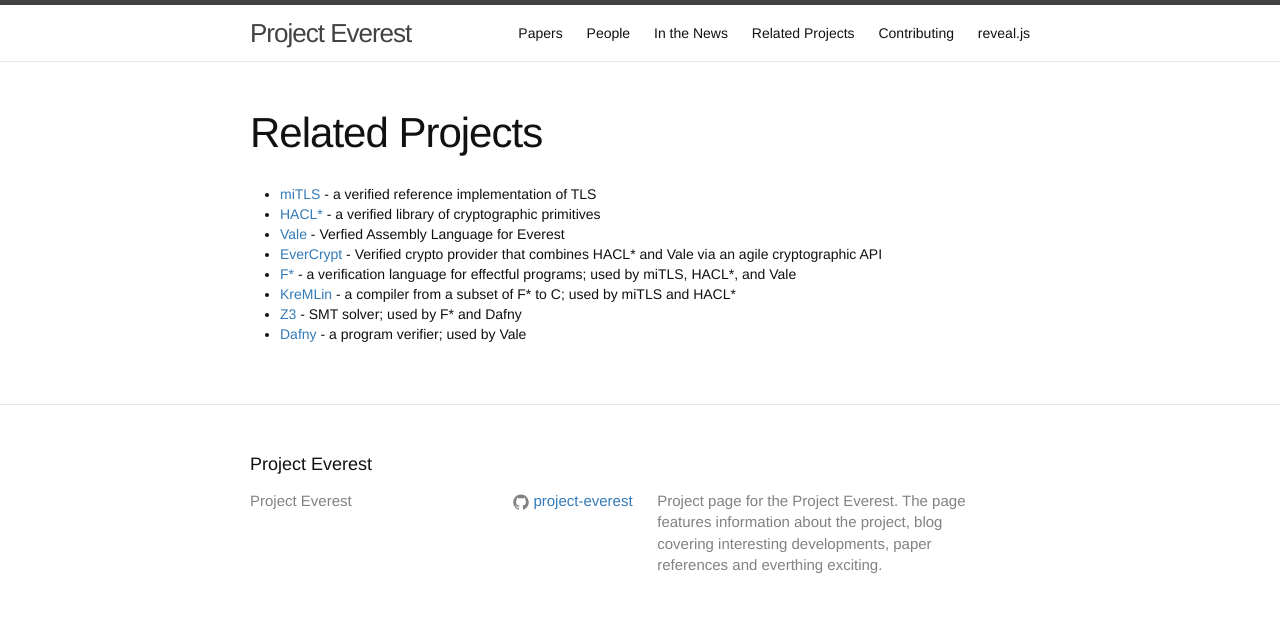
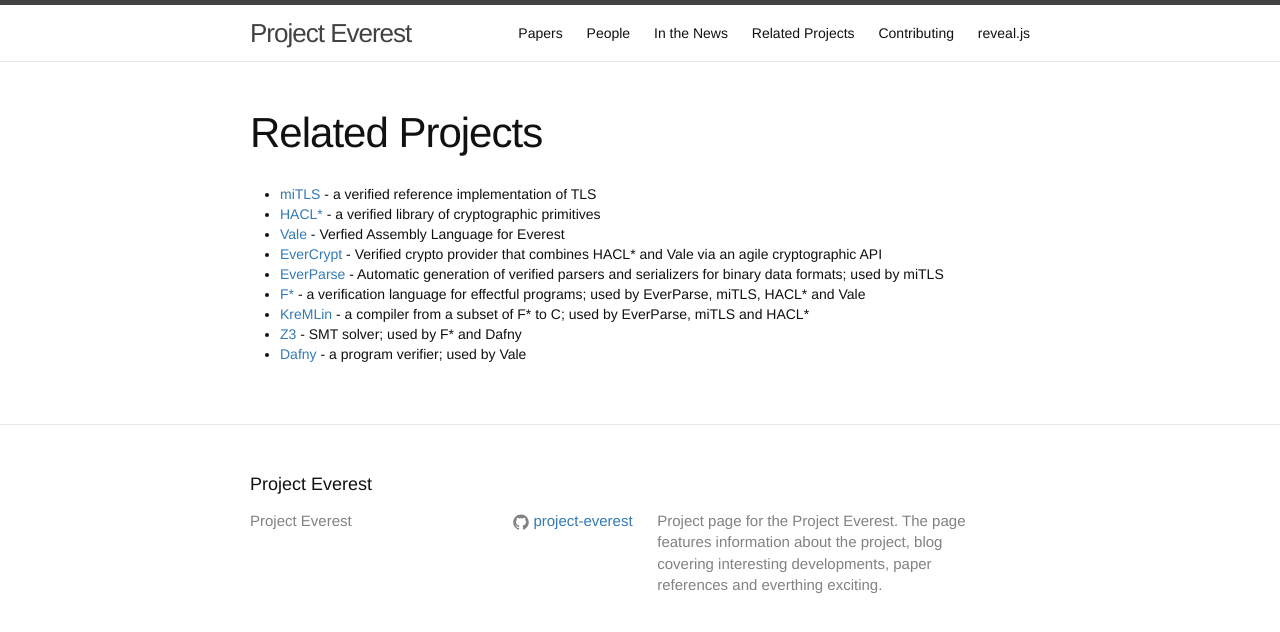
Before and after one commit to project-everest/project-everest.github.io, a Jekyll site: the page built from related_projects.md, in a window 1280 px wide. Shown: the top 632 px of the page. Built offline with Jekyll 4.4.1, drawn with Linux system fonts in a browser that asks for light colours.

Commit message:
add the EverParse project

```diff
--- a/_data/projects.json
+++ b/_data/projects.json
@@ -23,16 +23,22 @@
     "description" : "Verified crypto provider that combines HACL* and Vale via an agile cryptographic API"
 },
 {
+    "name" : "EverParse",
+    "repo" : "https://github.com/project-everest/everparse",
+    "website" : "https://github.com/project-everest/everparse",
+    "description" : "Automatic generation of verified parsers and serializers for binary data formats; used by miTLS"
+},
+{
     "name" : "F*",
     "repo" : "https://github.com/fstarlang/fstar",
     "website" :  "https://fstar-lang.org",
-    "description" : "a verification language for effectful programs; used by miTLS, HACL*, and Vale"
+    "description" : "a verification language for effectful programs; used by EverParse, miTLS, HACL* and Vale"
 },
 {
     "name" : "KreMLin",
     "repo" : "https://github.com/FStarLang/kremlin/",
     "website" :  "https://github.com/FStarLang/kremlin/",
-    "description" : "a compiler from a subset of F* to C; used by miTLS and HACL*"
+    "description" : "a compiler from a subset of F* to C; used by EverParse, miTLS and HACL*"
 },
 {
     "name" : "Z3",
```
